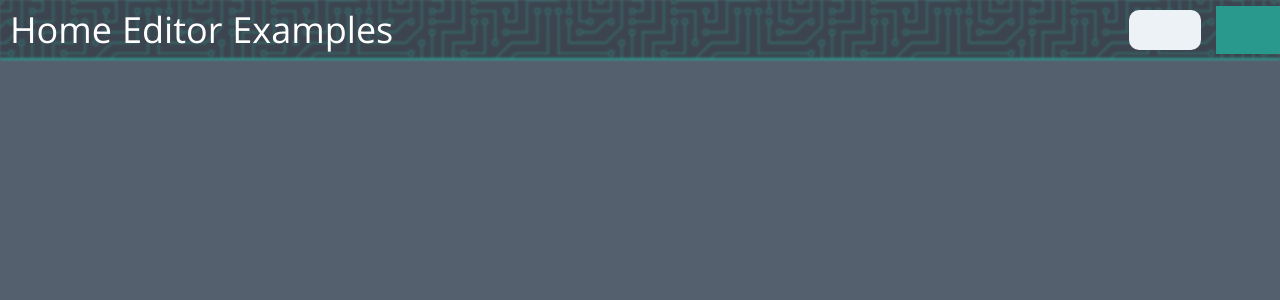
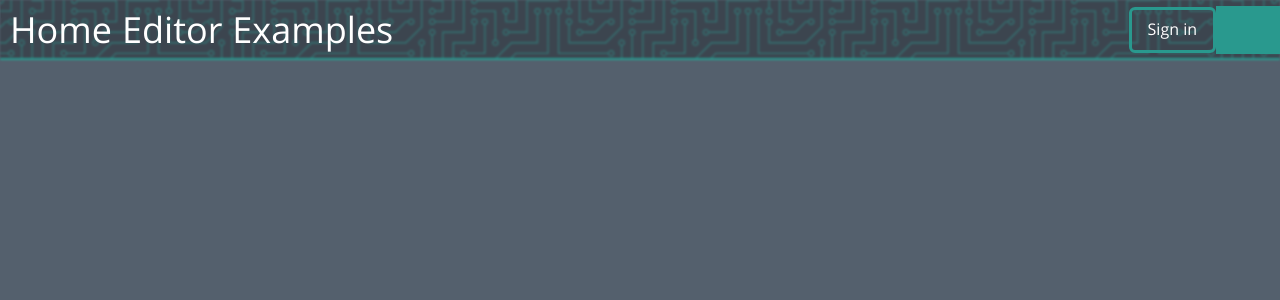
Before and after one commit to Harry29-exe/NodeOverflow-frontend, a React (Create React App) app: page / in a window 1280 px wide. Shown: the top 300 px of the page. Built offline with nearby package versions, Linux system fonts and the light colour scheme; some icons are missing.

Commit message:
organizing chakra-ui theme, experimenting with login buttons

```diff
--- a/src/components/navbar/UserIcon.tsx
+++ b/src/components/navbar/UserIcon.tsx
@@ -1,6 +1,7 @@
 import React, {useState} from 'react';
-import {Avatar, Box, Center, HTMLChakraProps} from "@chakra-ui/react";
+import {Avatar, Box, Button, Center, HTMLChakraProps} from "@chakra-ui/react";
 import BaseButton from "../BaseButton";
+import colors from "../../theme/Colors";
 
 const jwtToken: {token: string, payload: any} = {
     token: "",
@@ -25,13 +26,21 @@ const UserIcon = (props: UserIconProps) => {
     let [login, setLogin] = useState(false);
 
     return (
-        <Center {...props} _hover={{transform: "scale(1.2)", cursor: "pointer"}}
-                borderRadius={ props.size/4 } overflow="hidden" transition="transform 0.3s 0s linear">
-            {login?
+        <Center>
+        { login?
+
+            <Center {...props} _hover={{transform: "scale(1.2)", cursor: "pointer"}}
+                    borderRadius={props.size / 4} overflow="hidden"
+                    transition="transform 0.3s 0s linear">
                 <img src={createAvatar(props.size, "KR")}/>
-                :
-                <BaseButton/>
-            }
+            </Center>
+
+        :
+
+            <Button variant={"primary"}>
+                Sign in
+            </Button>
+        }
         </Center>
     );
 }
--- /dev/null
+++ b/src/theme/Button.ts
@@ -0,0 +1,27 @@
+import colors from "./Colors";
+
+const Button = {
+    baseStyle: {
+        size: "md",
+    },
+
+    variants: {
+        // 4. We can override existing variants
+        solid: (props: any) => ({
+            bg: props.colorMode === "dark" ? "primary.300" : "primary.500",
+            // boxShadow: "0 0 3px 5px primary.600",
+        }),
+        primary: (props: any) => ({
+            _focus: {boxShadow: "none"},
+            border: "3px solid" + colors.primary["400"],
+            bg: "transparent",
+            _hover: {
+                boxShadow: "0 0 3px 3px " + colors.primary["400"],
+                bg: "rgba( 0, 0, 0, 0.2)",
+            },
+            transition: "box-shadow 0.3s 0s, background 0.3s 0s",
+        }),
+    },
+}
+
+export default Button;
--- a/src/theme/Colors.ts
+++ b/src/theme/Colors.ts
@@ -1,9 +1,6 @@
 import {extendTheme} from "@chakra-ui/react";
 
-const colors =
-    // extendTheme(
-        {
-    // colors: {
+const colors = {
     primary: {
         50: "#41f2e0",
         100: "#3ee6d5",
@@ -15,10 +12,7 @@ const colors =
         700: "#154d47",
         800: "#0e332f",
         900: "#071a18"
-        }
-    // }
-}
-// )
-;
+    },
+};
 
 export default colors;
--- a/src/theme/Theme.ts
+++ b/src/theme/Theme.ts
@@ -1,10 +1,8 @@
 import {extendTheme} from "@chakra-ui/react";
 import colors from "./Colors";
+import Button from "./Button";
 
-const styles =
-    // extendTheme(
-    {
-    // styles: {
+const styles = {
         global: {
             "html, body": {
                 bg: "#54606d",
@@ -15,14 +13,15 @@ const styles =
                 boxSizing: "content-box"
             }
         }
-    // }
-}
-// )
-;
+};
 
 const theme = {
     styles,
-    colors
+    colors,
+
+    components: {
+        Button,
+    },
 };
 
 export default extendTheme(theme);
```
Lines whose indentation alone changed are shown as unchanged.
